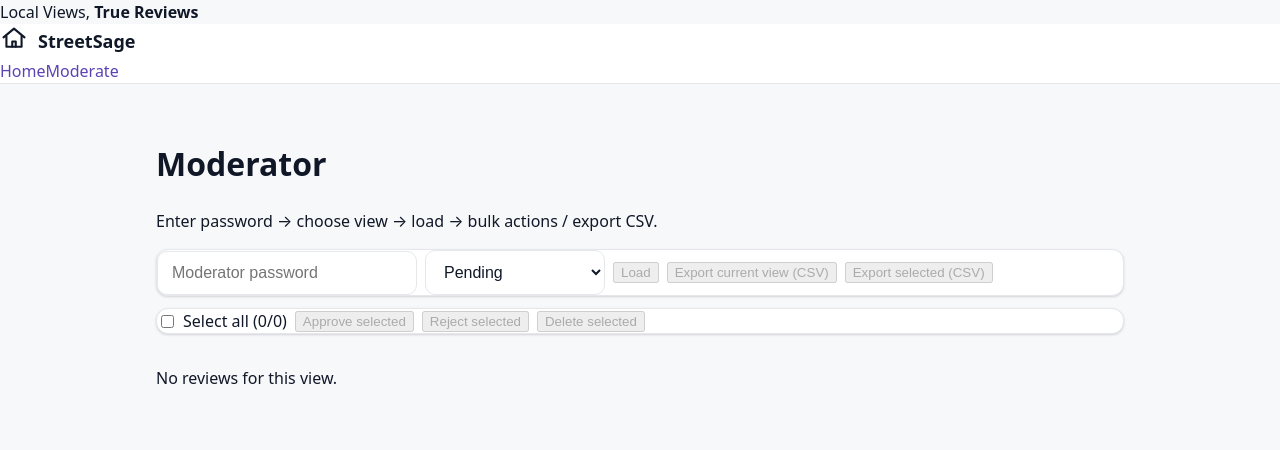
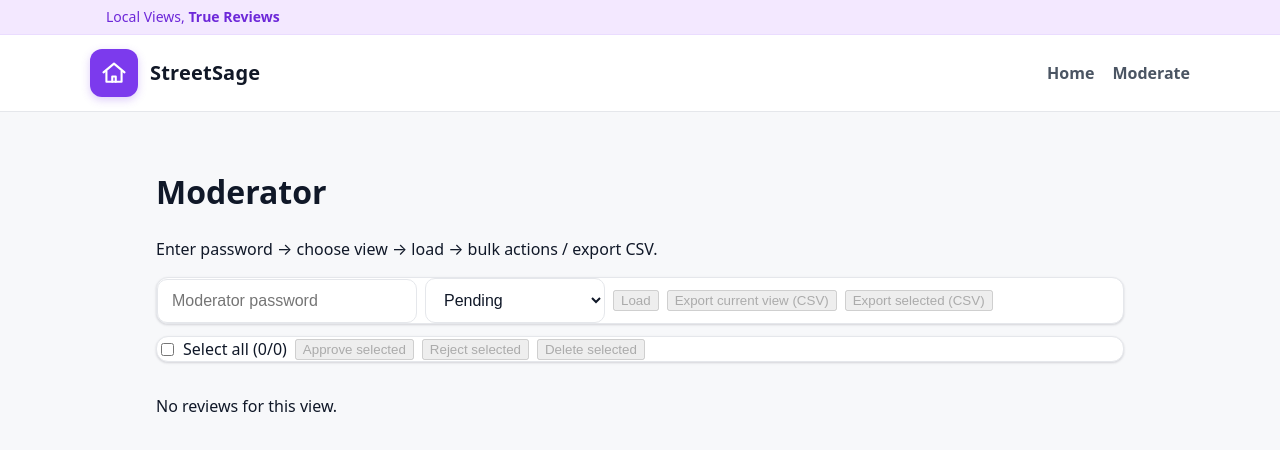
Before and after one commit to seamusk84/reviewer, a Next.js app: page /admin/moderate in a window 1280 px wide. Shown: the top 450 px of the page. Built offline with nearby package versions, Linux system fonts and the light colour scheme.

Commit message:
Update globals.css

```diff
--- a/styles/globals.css
+++ b/styles/globals.css
@@ -115,3 +115,97 @@ a:hover { text-decoration: underline; }
 
 /* Simple badges/stars */
 .stars { color: #f59e0b; font-weight: 700; }
+:root {
+  --purple: #7c3aed;           /* primary */
+  --purple-700: #6d28d9;       /* darker */
+  --purple-50: #f3e8ff;        /* light background */
+  --ink: #111827;              /* main text */
+  --muted: #4b5563;
+  --border: #e5e7eb;
+}
+
+/* Layout helpers */
+.wrap {
+  max-width: 1100px;
+  margin: 0 auto;
+  padding: 0 16px;
+}
+
+/* Top tagline (slogan) */
+.tagline-bar {
+  background: var(--purple-50);
+  color: var(--purple-700);
+  font-size: 14px;
+  line-height: 1;
+  border-bottom: 1px solid #eadcff;
+}
+.tagline-bar .wrap {
+  padding: 10px 16px;
+}
+.tagline-bar .tagline strong {
+  font-weight: 700;
+}
+
+/* Main header */
+.site-header {
+  background: #fff;
+  border-bottom: 1px solid var(--border);
+}
+.site-header .row {
+  display: flex;
+  align-items: center;
+  justify-content: space-between;
+  padding: 14px 0;
+}
+
+/* Brand + logo */
+.brand {
+  display: inline-flex;
+  align-items: center;
+  gap: 12px;
+  color: var(--ink);
+  text-decoration: none;
+}
+.logo-box {
+  width: 48px;            /* bigger */
+  height: 48px;           /* bigger */
+  border-radius: 12px;
+  display: grid;
+  place-items: center;
+  color: #fff;            /* icon color */
+  background: var(--purple);
+  box-shadow: 0 3px 8px rgba(124, 58, 237, 0.25);
+}
+.logo-icon {
+  display: block;
+}
+.brand-text {
+  font-weight: 800;
+  letter-spacing: 0.2px;
+  font-size: 20px;
+}
+
+/* Nav */
+.nav a {
+  color: var(--muted);
+  text-decoration: none;
+  margin-left: 18px;
+  font-weight: 600;
+}
+.nav a:hover {
+  color: var(--purple-700);
+}
+
+/* Make header tidy on small screens */
+@media (max-width: 560px) {
+  .brand-text {
+    font-size: 18px;
+  }
+  .logo-box {
+    width: 44px;
+    height: 44px;
+  }
+  .nav a {
+    margin-left: 14px;
+  }
+}
```
